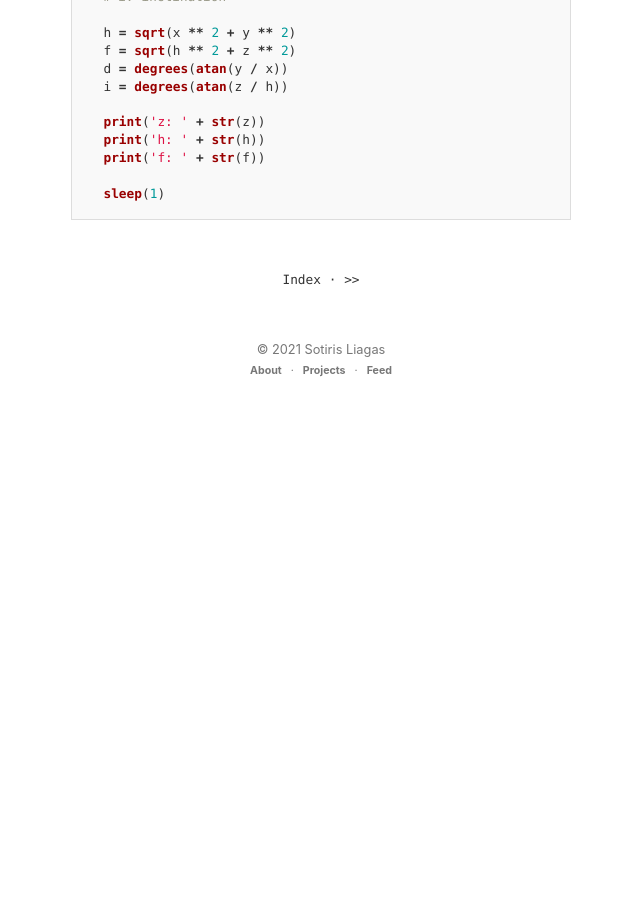
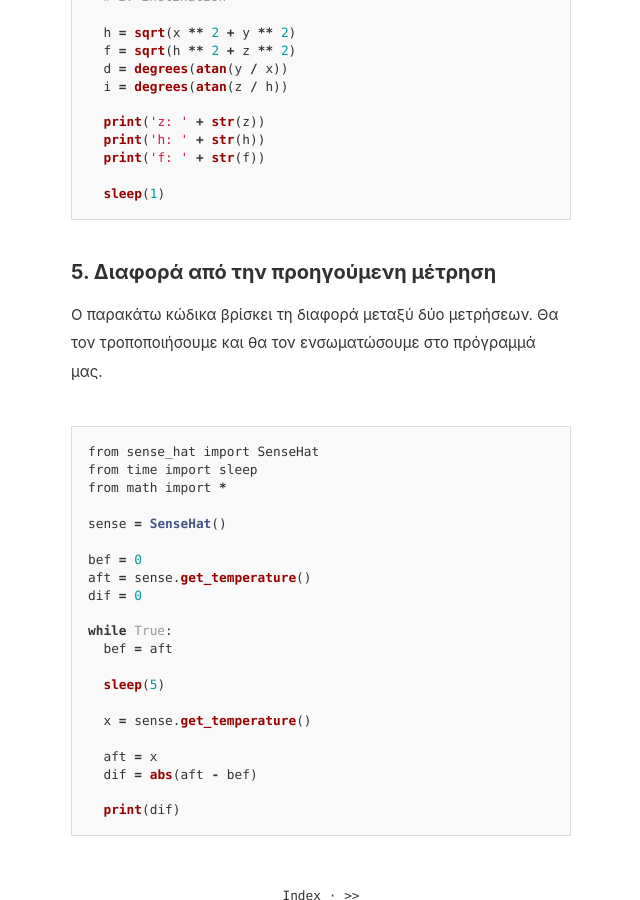
Before and after one commit to liagason/A-Jekyll-Blog, a Jekyll site: the page built from _posts/2021-01-31-astro-pi-useful-code-examples.md, in a window 1280 px wide and 900 px high, scrolled down 2397 px. Shown: the whole window, without its empty margins (319-959 px from the left). Built offline with Jekyll 4.4.1, drawn with Linux system fonts in a browser that asks for light colours; before the commit the page ends 2813 px from its top, so only the background shows below that.

Commit message:
Update 2021-01-31-astro-pi-useful-code-examples.md

````diff
--- a/_posts/2021-01-31-astro-pi-useful-code-examples.md
+++ b/_posts/2021-01-31-astro-pi-useful-code-examples.md
@@ -91,3 +91,29 @@ while True:
 
   sleep(1)
 ```
+
+### 5. Διαφορά από την προηγούμενη μέτρηση
+Ο παρακάτω κώδικα βρίσκει τη διαφορά μεταξύ δύο μετρήσεων. Θα τον τροποποιήσουμε και θα τον ενσωματώσουμε στο πρόγραμμά μας.
+```python
+from sense_hat import SenseHat
+from time import sleep
+from math import *
+
+sense = SenseHat()
+
+bef = 0
+aft = sense.get_temperature()
+dif = 0
+
+while True:
+  bef = aft
+
+  sleep(5)
+
+  x = sense.get_temperature()
+
+  aft = x
+  dif = abs(aft - bef)
+
+  print(dif)
+  ```
````
